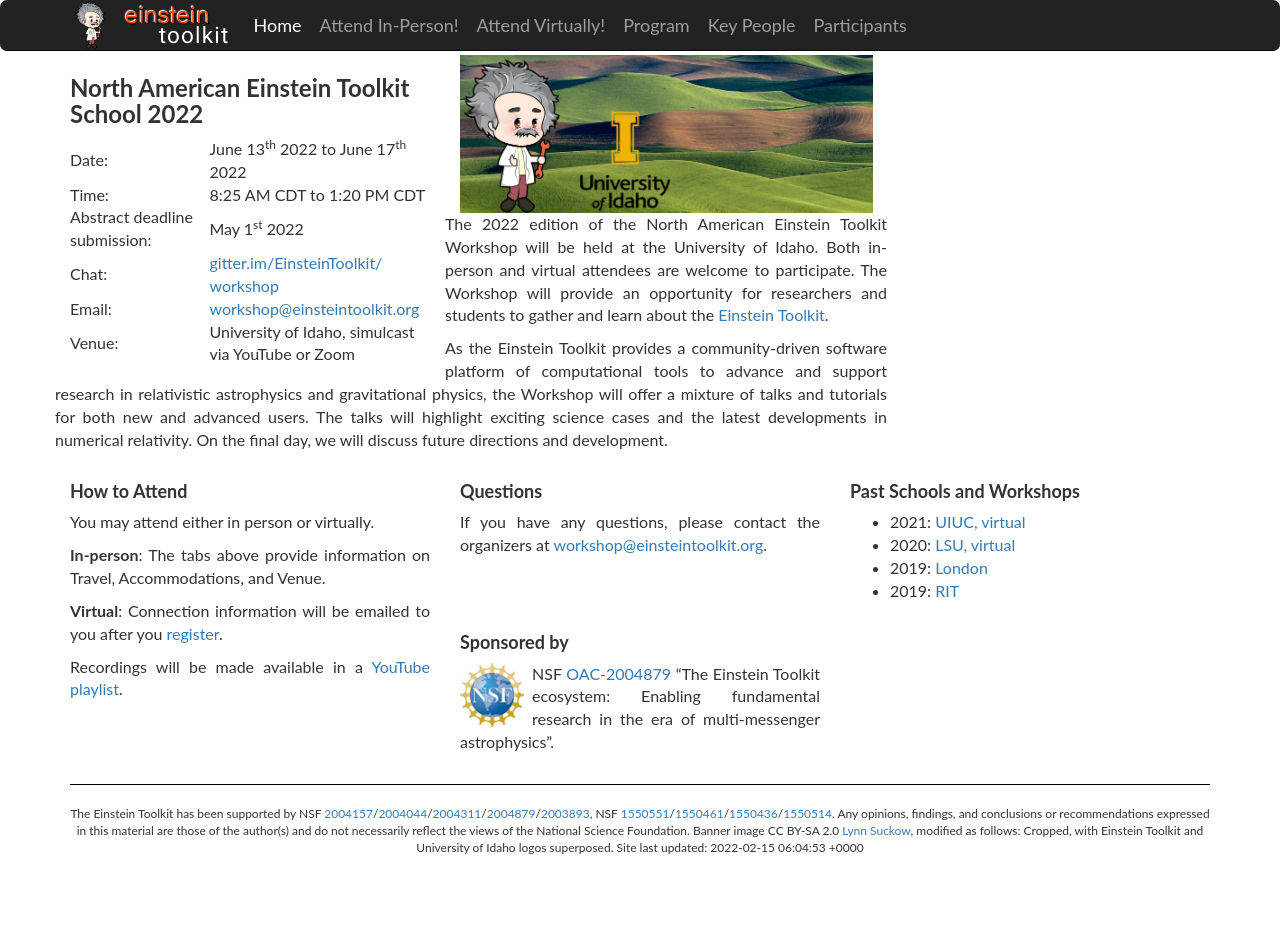
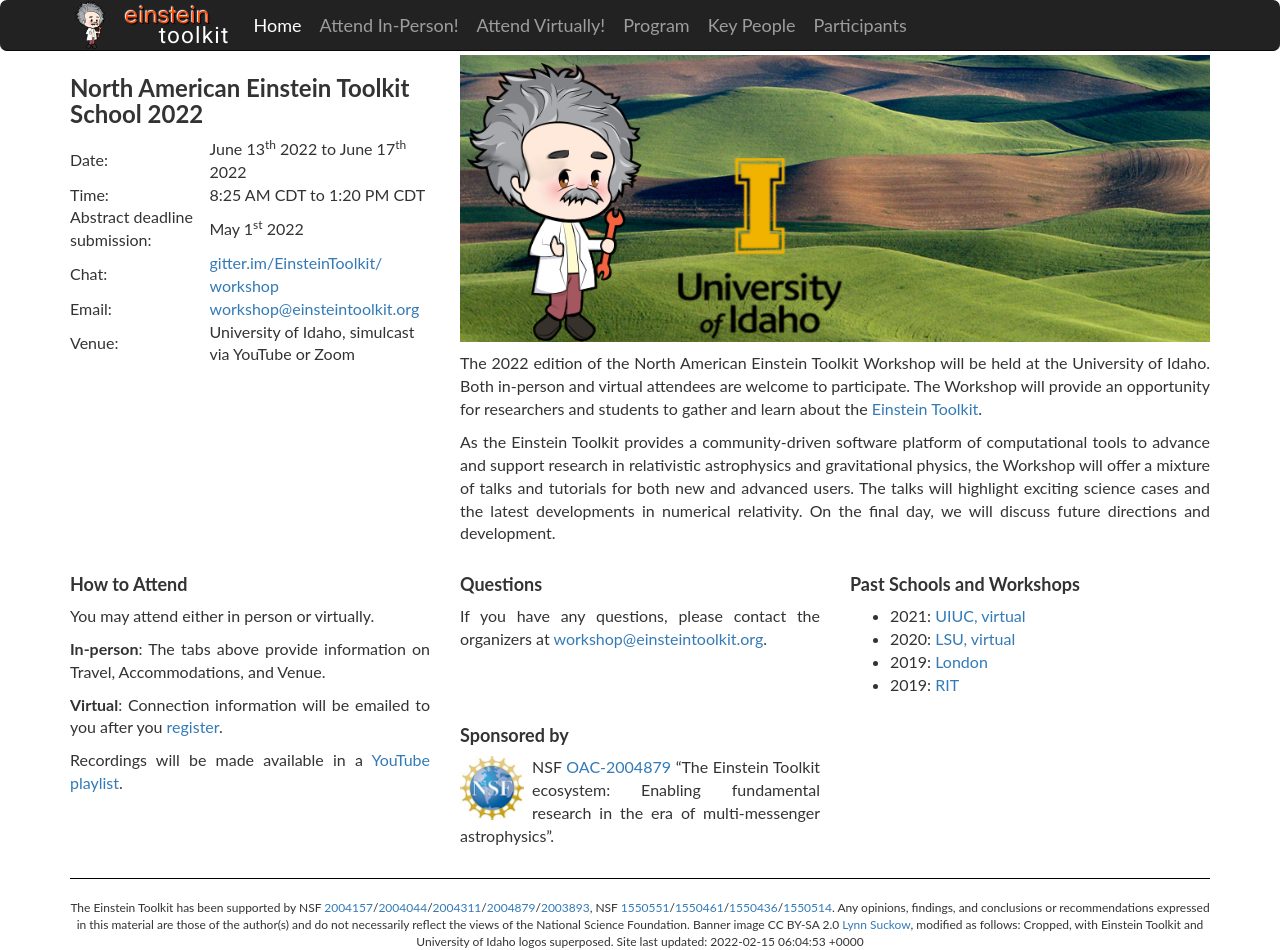
Before and after one commit to EinsteinToolkit/et2022uidaho, a Jekyll site: the page built from index.md, in a window 1280 px wide and 950 px high. Built offline with Jekyll 4.4.1, drawn with Linux system fonts in a browser that asks for light colours.

Commit message:
et2022uidaho/index.md: adjusted image size/position; changed aligment of paragraphs to justified.

```diff
--- a/index.md
+++ b/index.md
@@ -18,18 +18,21 @@ Venue:&nbsp;  | University of Idaho, simulcast via YouTube or Zoom
 
 </div>
 
+<div class="col-xs-12 col-sm-7 col-md-8">
 
-<div class="col-xs-12 col-sm-7 col-md-8">
-<img src="images/ET_UIdaho.png" alt="Giant cartoon Einstein standing in the Palouse, alongside U of Idaho logo" style="max-height:80em;max-width:55%">
-</div>
+<p align="center">
+<img src="images/ET_UIdaho.png" alt="Giant cartoon Einstein standing in the Palouse, alongside U of Idaho logo" width="750">
+</p>
 
-<div markdown="1">
+<p style='text-align: justify;'>
 The 2022 edition of the North American Einstein Toolkit Workshop will be held
 at the University of Idaho. Both in-person and virtual attendees are welcome to
 participate. The Workshop
 will provide an opportunity for researchers and students to gather and
-learn about the [Einstein Toolkit](https://einsteintoolkit.org/).
+learn about the <a href="https://einsteintoolkit.org/">Einstein Toolkit</a>.
+</p>
 
+<p style='text-align: justify;'>
 As the Einstein
 Toolkit provides a community-driven software platform of computational tools to
 advance and support research in relativistic astrophysics and gravitational
@@ -37,6 +40,7 @@ physics, the Workshop will offer a mixture of talks and tutorials for both
 new and advanced users. The talks will highlight exciting science cases and the latest developments in
 numerical relativity. On the final day, we will discuss future directions
 and development.
+</p>
 </div>
 
 <div class="col-xs-12 col-sm-6 col-md-4" markdown="1">
```
